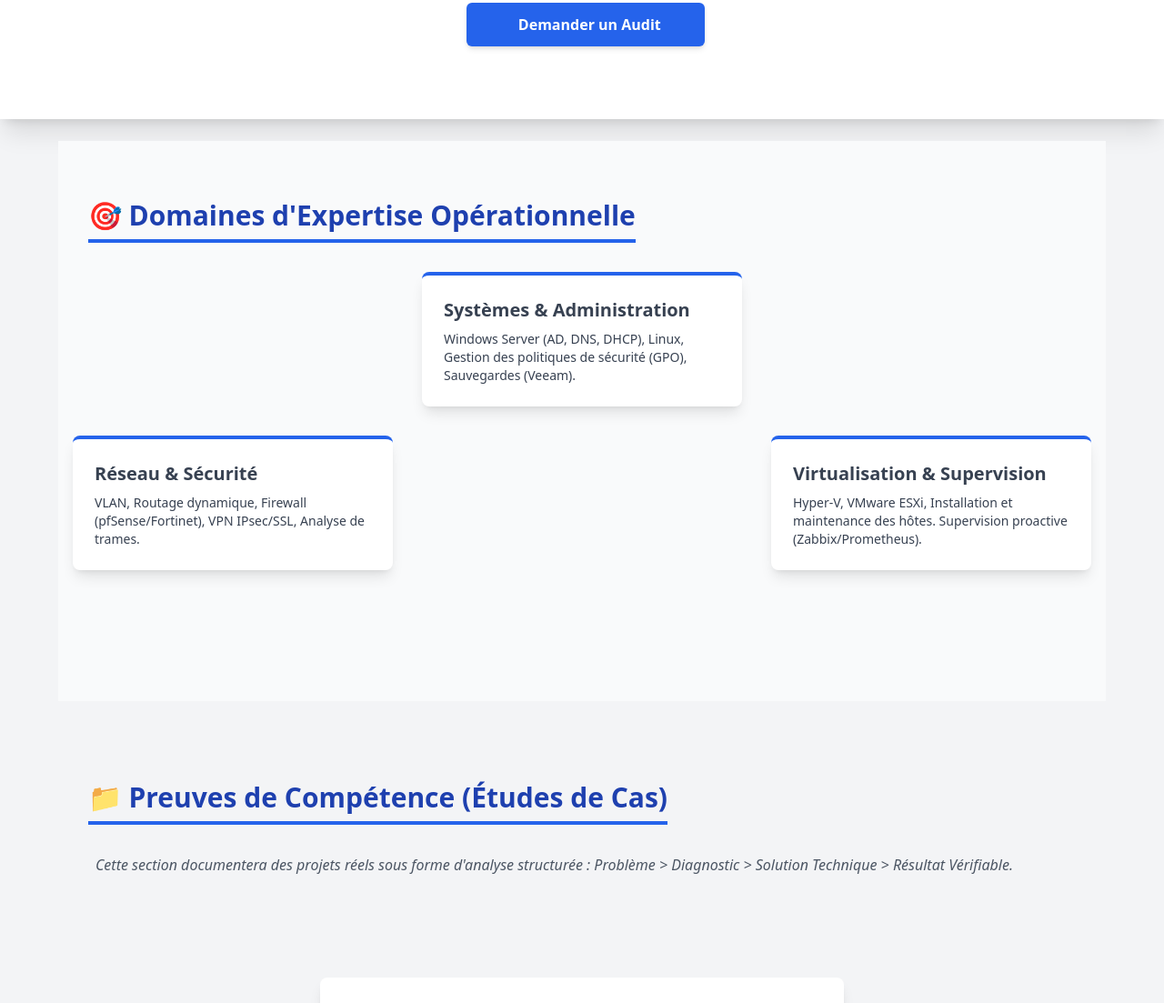
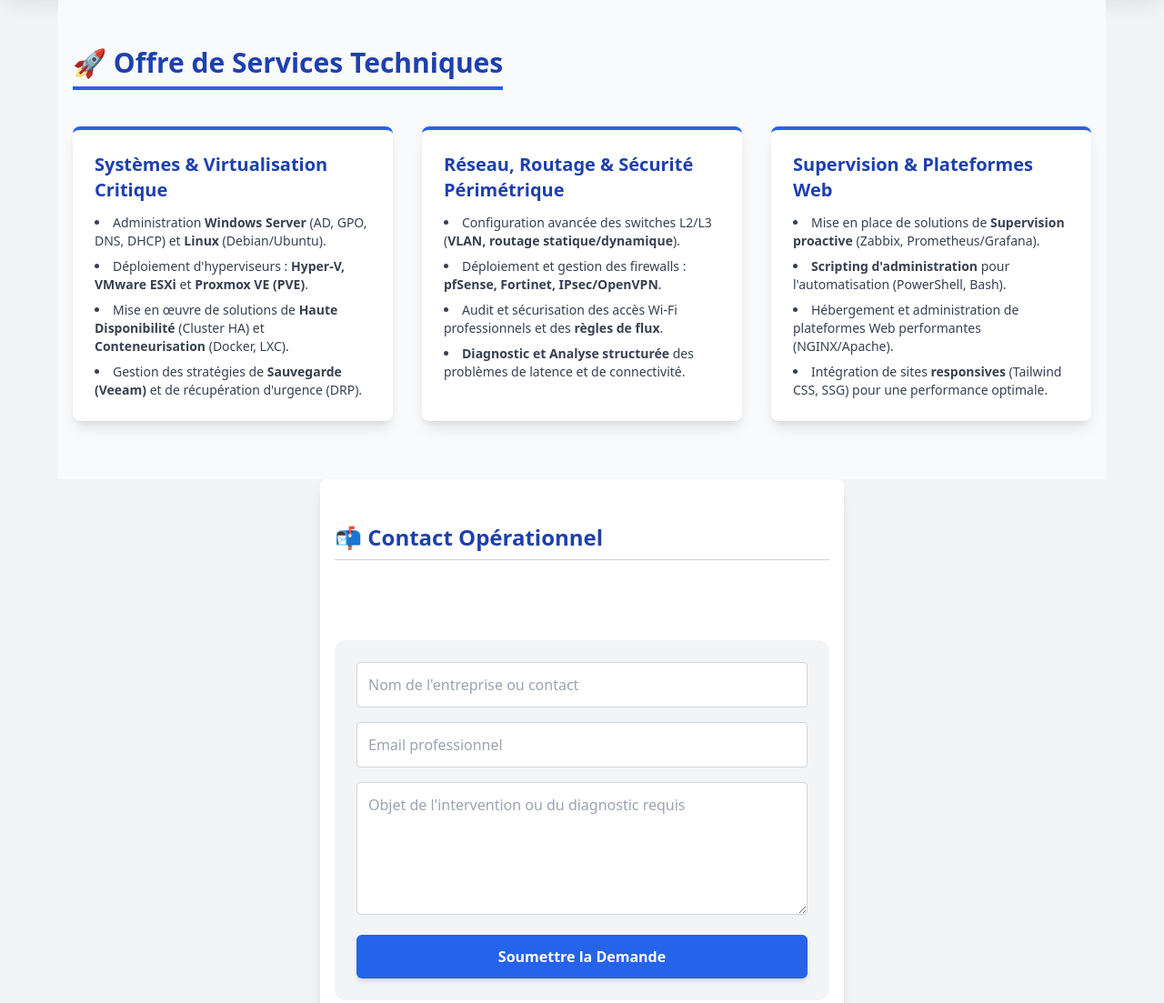
Before and after one commit to Jeansadon/je-freelance-site, a plain HTML site: page index.html in a window 1280 px wide. Shown: the part 593-1696 px from the top of the page at 91% size. Drawn offline with nearby package versions, Linux system fonts and the light colour scheme.

Commit message:
Finalisation: Mise à jour index.html (services, suppression projets) et nettoyage formatage README.md

```diff
--- a/index.html
+++ b/index.html
@@ -7,25 +7,28 @@
     <script src="https://cdn.tailwindcss.com"></script>
 </head>
 <body class="bg-gray-100 text-gray-800 font-sans">
+
+    <!-- 1. HEADER ET NAVIGATION (Lien PROJETS supprimé) -->
     <header class="bg-blue-900 text-white shadow-lg">
         <div class="max-w-6xl mx-auto px-4 py-4 flex justify-between items-center">
             <h1 class="text-2xl font-bold tracking-wider">
                 JEAN SADON | Infrastructure
             </h1>
             <nav>
+                <!-- Ne garde que Compétences et Contact -->
                 <a href="#competences" class="text-sm font-semibold hover:text-blue-300 ml-6 transition duration-150">COMPÉTENCES</a>
-                <a href="#projets" class="text-sm font-semibold hover:text-blue-300 ml-6 transition duration-150">PROJETS</a>
                 <a href="#contact" class="text-sm font-semibold hover:text-blue-300 ml-6 transition duration-150">CONTACT</a>
             </nav>
         </div>
     </header>
 
+    <!-- 2. SECTION PROFIL (HERO) - Astérisques retirées et remplacées par <strong> -->
     <section id="profil" class="bg-white shadow-xl py-20 px-6 text-center">
         <h2 class="text-5xl font-extrabold text-blue-800 tracking-tight">
             Technicien Systèmes & Réseaux. Diagnostic et Maintenance Critique.
         </h2>
         <p class="mt-6 text-xl text-gray-600 max-w-2xl mx-auto">
-      Expertise factuelle en **Windows Server (AD, GPO), Virtualisation (Hyper-V/VMware), Routage VLAN et Sécurité Firewall (pfSense/Fortinet)**.
+            Expertise factuelle en <strong>Windows Server (AD, GPO), Virtualisation (Hyper-V/Proxmox), Routage VLAN et Sécurité Firewall (pfSense/Fortinet)</strong>.
         </p>
         <p class="mt-2 text-lg text-gray-500 max-w-2xl mx-auto">
             Approche basée sur l'analyse structurée et la mise en œuvre de procédures vérifiables.
@@ -35,31 +38,51 @@
         </a>
     </section>
 
+    <!-- 3. SECTION OFFRE FACTUELLE ET COMPÉTENCES CLÉS (Nouvelle structure détaillée) -->
     <section id="competences" class="max-w-6xl mx-auto px-4 py-16 bg-gray-50">
-    <h2 class="text-3xl font-bold text-blue-800 mb-8 border-b-4 border-blue-600 pb-2 inline-block">🎯 Domaines d'Expertise Opérationnelle</h2>
-    <ul class="grid grid-cols-1 md:grid-cols-3 gap-8 text-gray-700">
-      <li class="bg-white p-6 rounded-lg shadow-lg border-t-4 border-blue-600">
-            <h3 class="text-xl font-semibold mb-2">Systèmes & Administration</h3>
-            <p class="text-sm">Windows Server (AD, DNS, DHCP), Linux, Gestion des politiques de sécurité (GPO), Sauvegardes (Veeam).</p>
-        </li>
-      <li class="bg-white p-6 rounded-lg shadow-lg border-t-4 border-blue-600">
-            <h3 class="text-xl font-semibold mb-2">Réseau & Sécurité</h3>
-            <p class="text-sm">VLAN, Routage dynamique, Firewall (pfSense/Fortinet), VPN IPsec/SSL, Analyse de trames.</p>
-        </li>
-      <li class="bg-white p-6 rounded-lg shadow-lg border-t-4 border-blue-600">
-            <h3 class="text-xl font-semibold mb-2">Virtualisation & Supervision</h3>
-            <p class="text-sm">Hyper-V, VMware ESXi, Installation et maintenance des hôtes. Supervision proactive (Zabbix/Prometheus).</p>
-        </li>
+        <h2 class="text-3xl font-bold text-blue-800 mb-10 border-b-4 border-blue-600 pb-2 inline-block">🚀 Offre de Services Techniques</h2>
+
+        <div class="grid grid-cols-1 md:grid-cols-3 gap-8 text-gray-700">
+
+            <!-- Bloc 1 : Systèmes, Virtualisation & Continuité (Proxmox inclus) -->
+            <article class="bg-white p-6 rounded-lg shadow-lg border-t-4 border-blue-600">
+                <h3 class="text-xl font-semibold mb-3 text-blue-800">Systèmes & Virtualisation Critique</h3>
+                <ul class="list-disc list-inside space-y-2 text-sm">
+                    <li>Administration <strong>Windows Server</strong> (AD, GPO, DNS, DHCP) et <strong>Linux</strong> (Debian/Ubuntu).</li>
+                    <li>Déploiement d'hyperviseurs : <strong>Hyper-V, VMware ESXi</strong> et <strong>Proxmox VE (PVE)</strong>.</li>
+                    <li>Mise en œuvre de solutions de <strong>Haute Disponibilité</strong> (Cluster HA) et <strong>Conteneurisation</strong> (Docker, LXC).</li>
+                    <li>Gestion des stratégies de <strong>Sauvegarde (Veeam)</strong> et de récupération d'urgence (DRP).</li>
                 </ul>
+            </article>
+
+            <!-- Bloc 2 : Réseau, Routage & Sécurité -->
+            <article class="bg-white p-6 rounded-lg shadow-lg border-t-4 border-blue-600">
+                <h3 class="text-xl font-semibold mb-3 text-blue-800">Réseau, Routage & Sécurité Périmétrique</h3>
+                <ul class="list-disc list-inside space-y-2 text-sm">
+                    <li>Configuration avancée des switches L2/L3 (<strong>VLAN, routage statique/dynamique</strong>).</li>
+                    <li>Déploiement et gestion des firewalls : <strong>pfSense, Fortinet, IPsec/OpenVPN</strong>.</li>
+                    <li>Audit et sécurisation des accès Wi-Fi professionnels et des <strong>règles de flux</strong>.</li>
+                    <li><strong>Diagnostic et Analyse structurée</strong> des problèmes de latence et de connectivité.</li>
+                </ul>
+            </article>
+
+            <!-- Bloc 3 : Supervision, Automatisation & Web Technique (Web inclus) -->
+            <article class="bg-white p-6 rounded-lg shadow-lg border-t-4 border-blue-600">
+                <h3 class="text-xl font-semibold mb-3 text-blue-800">Supervision & Plateformes Web</h3>
+                <ul class="list-disc list-inside space-y-2 text-sm">
+                    <li>Mise en place de solutions de <strong>Supervision proactive</strong> (Zabbix, Prometheus/Grafana).</li>
+                    <li><strong>Scripting d'administration</strong> pour l'automatisation (PowerShell, Bash).</li>
+                    <li>Hébergement et administration de plateformes Web performantes (NGINX/Apache).</li>
+                    <li>Intégration de sites <strong>responsives</strong> (Tailwind CSS, SSG) pour une performance optimale.</li>
+                </ul>
+            </article>
+
+        </div>
     </section>
 
-    <section id="projets" class="max-w-6xl mx-auto px-4 py-16">
-    <h2 class="text-3xl font-bold text-blue-800 mb-8 border-b-4 border-blue-600 pb-2 inline-block">📁 Preuves de Compétence (Études de Cas)</h2>
-    <p class="text-gray-600 italic">
-      Cette section documentera des projets réels sous forme d'analyse structurée : Problème > Diagnostic > Solution Technique > Résultat Vérifiable.
-    </p>
-      </section>
+    <!-- La SECTION PROJETS (4) est maintenant SUPPRIMÉE -->
 
+    <!-- 5. SECTION CONTACT -->
     <section id="contact" class="max-w-xl mx-auto px-4 py-12 bg-white rounded-lg shadow-lg">
         <h2 class="text-2xl font-bold text-blue-800 mb-4 border-b border-gray-300 pb-2">📬 Contact Opérationnel</h2>
 
@@ -77,12 +100,56 @@
         </form>
     </section>
 
+    <!-- 6. FOOTER -->
     <footer class="text-center py-6 text-gray-500 bg-gray-800">
         <p class="text-white">&copy; 2025 Jean SADON – Infrastructure IT | Rigueur Technique Garantie.</p>
     </footer>
 
+    <!-- Script de confirmation Formspree -->
     <script>
-    // ... (Votre script JS Formspree ici, inchangé) ...
+        document.addEventListener('DOMContentLoaded', () => {
+            const form = document.querySelector('form');
+            const confirmation = document.getElementById('confirmation');
+
+            form.addEventListener('submit', async (e) => {
+                // Empêche la soumission classique pour gérer la redirection
+                e.preventDefault();
+
+                const formData = new FormData(form);
+
+                try {
+                    const response = await fetch(form.action, {
+                        method: form.method,
+                        body: formData,
+                        headers: {
+                            'Accept': 'application/json'
+                        }
+                    });
+
+                    if (response.ok) {
+                        // Afficher la confirmation
+                        confirmation.classList.remove('opacity-0', 'scale-95');
+                        confirmation.classList.add('opacity-100', 'scale-100');
+
+                        // Cacher la confirmation après 5 secondes
+                        setTimeout(() => {
+                            confirmation.classList.remove('opacity-100', 'scale-100');
+                            confirmation.classList.add('opacity-0', 'scale-95');
+                        }, 5000);
+
+                        // Effacer le formulaire
+                        form.reset();
+                    } else {
+                        // Gérer l'erreur si la réponse n'est pas OK
+                        console.error('Erreur lors de la soumission du formulaire.');
+                        // Alternative : afficher un message d'erreur à la place de la confirmation
+                    }
+                } catch (error) {
+                    console.error('Erreur réseau ou lors de la soumission :', error);
+                    // Alternative : afficher un message d'erreur
+                }
+            });
+        });
     </script>
 
 </body>
```
Lines whose indentation alone changed are shown as unchanged.
